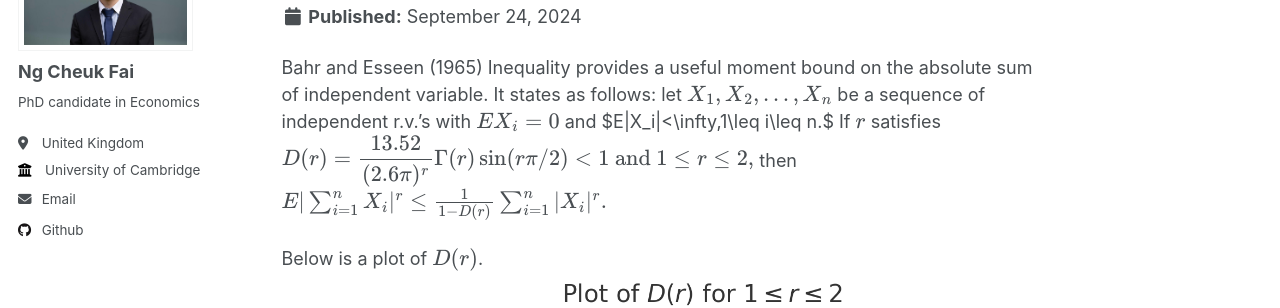
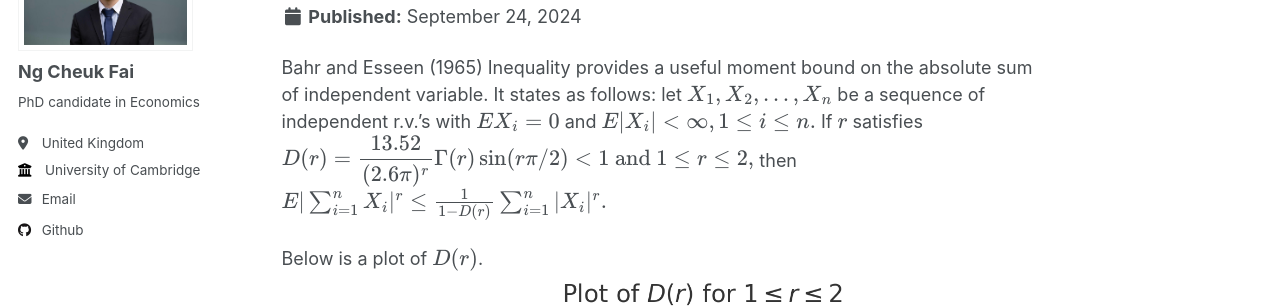
Before and after one commit to ngcheukfai/ngcheukfai.github.io, a Jekyll site: the page built from _posts/2024-09-24-bahr-esseen-ineq.md, in a window 1280 px wide and 900 px high. Shown: the part 176-484 px from the top of the window. Built offline with Jekyll 4.4.1, drawn with Linux system fonts in a browser that asks for light colours.

```diff
--- a/_posts/2024-09-24-bahr-esseen-ineq.md
+++ b/_posts/2024-09-24-bahr-esseen-ineq.md
@@ -6,7 +6,7 @@ tags:
   - Statistics
 ---
 
-Bahr and Esseen (1965) Inequality provides a useful moment bound on the absolute sum of independent variable. It states as follows: let $$X_1,X_2,\ldots , X_n$$ be a sequence of independent r.v.'s with $$EX_i=0$$ and $E|X_i|<\infty,1\leq i\leq n.$ If $$r$$ satisfies
+Bahr and Esseen (1965) Inequality provides a useful moment bound on the absolute sum of independent variable. It states as follows: let $$X_1,X_2,\ldots , X_n$$ be a sequence of independent r.v.'s with $$EX_i=0$$ and $$E|X_i|<\infty,1\leq i\leq n.$$ If $$r$$ satisfies
 $$
 \begin{aligned}
 D(r)=\frac{13.52}{(2.6 \pi)^r}\Gamma(r)\sin (r\pi/2)<1 \text{ and } 1\leq r \leq 2,
```
